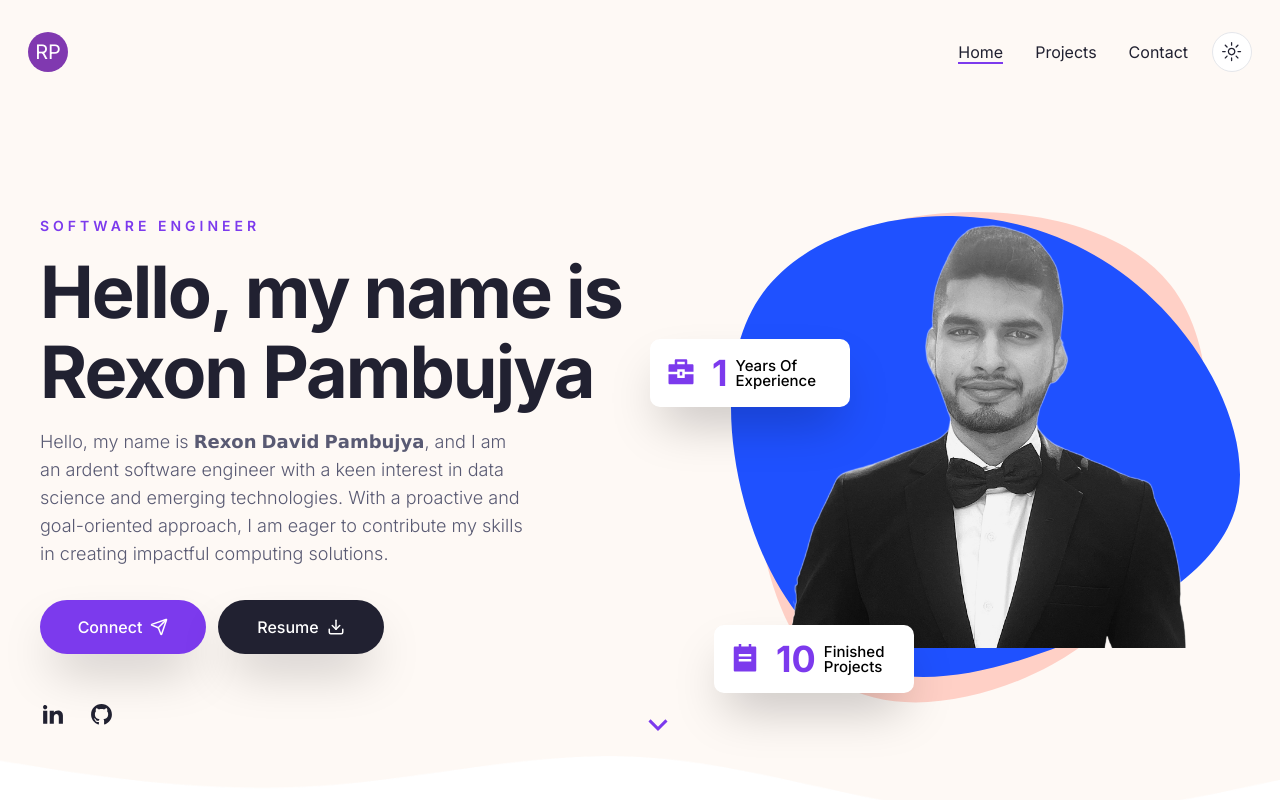
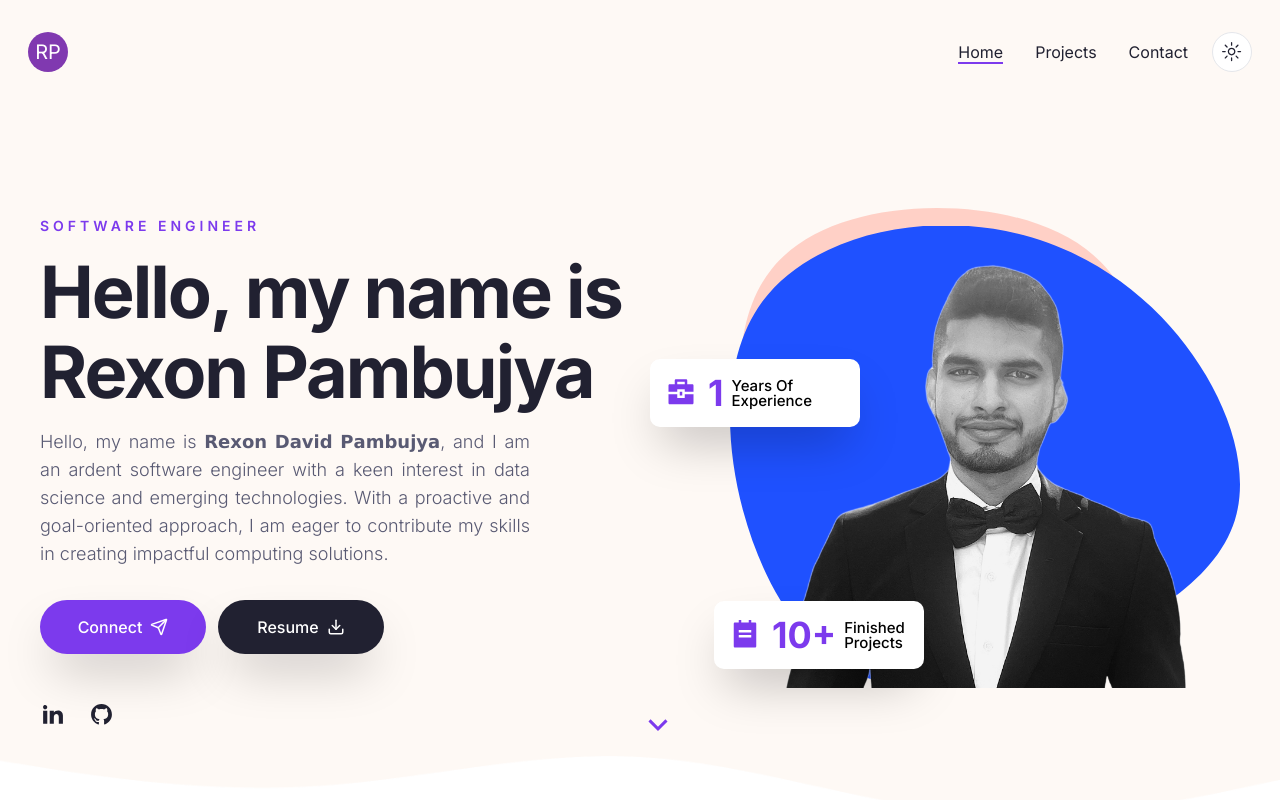
Before and after one commit to Rexon-Pambujya/portfolio-rexon-pambujya, a Next.js app: page / in a window 1280 px wide. Shown: the top 800 px of the page. Built offline with nearby package versions, Linux system fonts and the light colour scheme; what @nextui-org/react would draw is missing.

Commit message:
changes in devimg layout, flexing and styling of skills section

```diff
--- a/app/globals.css
+++ b/app/globals.css
@@ -84,8 +84,8 @@
 }
 
 .badge {
-  @apply z-10 w-[200px] h-[68px] bg-white dark:backdrop-blur-[44px] shadow-2xl
-  p-4 rounded-[10px] flex items-center gap-x-4;
+  @apply z-10 w-fit lg:w-[210px] h-auto xl:h-[68px] bg-white dark:backdrop-blur-[44px] shadow-2xl
+  p-2 lg:p-4 rounded-[10px] flex items-center gap-x-1 lg:gap-x-3;
 }
 
 .swiper-horizontal > .section-pagination-bullets .swiper-pagination-bullet,
--- a/components/Badge.jsx
+++ b/components/Badge.jsx
@@ -9,13 +9,13 @@ export const Badge = ({
 }) => {
   return (
     <div className={`badge ${containerStyles}`}>
-      <div className="text-3xl text-primary">{icon}</div>
+      <div className=" text-xl lg:text-3xl text-primary">{icon}</div>
       <div className="flex items-center gap-x-2">
-        <div className="text-4xl leading-none font-bold text-primary">
+        <div className=" text-2xl lg:text-4xl leading-none font-bold text-primary">
           <CountUp end={endCountNum} delay={1} duration={4} />
           {endCountText}
         </div>
-        <div className="max-w-[70px] leading-none text-[15px] font-medium text-black">
+        <div className="max-w-[70px] leading-none text-[12px] lg:text-[15px] font-medium text-black">
           {badgeText}
         </div>
       </div>
--- a/components/DevImg.jsx
+++ b/components/DevImg.jsx
@@ -6,7 +6,9 @@ export default function DevImg({ containerStyles, imgSrc }) {
         <Image
           src={imgSrc}
           fill
-          style={{ objectFit: "scale-down" }}
+          style={{
+            objectFit: "scale-down",
+          }}
           priority
           alt="Image of the dev who created this website"
           sizes="(max-width:768px) 100vw, (max-width:1200px) 50vw, 33vw"
--- a/components/Hero.jsx
+++ b/components/Hero.jsx
@@ -17,17 +17,17 @@ export default function Hero() {
       className="py-12 xl:py-19 h-auto xl:pt-20 bg-hero bg-no-repeat
     bg-bottom bg-cover dark:bg-none mb-24"
     >
-      <div className="p-10 mx-auto">
+      <div className="p-8 xl:p-10 mx-auto">
         <div className="flex flex-col xl:flex-row justify-between gap-x-8">
           <div
             className="flex max-w-[600px] flex-col justify-center mx-auto
-          xl:mx-0 text-center xl:text-left"
+          xl:mx-0 text-center xl:text-left order-2 xl:order-1"
           >
             <div className="text-sm uppercase font-semibold mb-4 text-primary tracking-[4px]">
               Software Engineer
             </div>
             <h1 className="h1 mb-4">Hello, my name is Rexon Pambujya</h1>
-            <p className="subtitle max-w-[490px] mx-auto xl:mx-0">
+            <p className="subtitle max-w-[490px] mx-auto xl:mx-0 text-justify">
               Hello, my name is 𝗥𝗲𝘅𝗼𝗻 𝗗𝗮𝘃𝗶𝗱 𝗣𝗮𝗺𝗯𝘂𝗷𝘆𝗮, and I am an ardent
               software engineer with a keen interest in data science and
               emerging technologies. With a proactive and goal-oriented
@@ -62,9 +62,16 @@ export default function Hero() {
               iconsStyles="text-foreground text-[25px] hover:text-primary transition-all"
             />
           </div>
-          <div className="hidden xl:flex relative">
+          <div className="relative flex flex-col justify-center items-center order-1 xl:order-2 mb-8 xl:mb-0">
+            <div className="relative w-full  max-w-[510px]">
+              <div className="bg-hero_shape2_light dark:bg-hero_shape2_dark w-full h-full bg-no-repeat absolute bg-left-bottom lg:-top-12 -right-2 bg-contain"></div>
+              <DevImg
+                containerStyles="bg-hero_shape w-full xl:w-[510px] h-[462px] bg-no-repeat relative bg-bottom bg-contain overflow:hidden md:bg-cover"
+                imgSrc="/hero/dev.png"
+              />
+
               <Badge
-              containerStyles="absolute top-[24%] -left-[5rem]"
+                containerStyles="absolute top-[24%] -left-[1rem] lg:-left-[5rem]"
                 icon={<RiBriefcase4Fill />}
                 endCountNum={1}
                 badgeText="Years Of Experience"
@@ -73,17 +80,10 @@ export default function Hero() {
                 containerStyles="absolute top-[80%] -left-[1rem]"
                 icon={<RiTodoFill />}
                 endCountNum={10}
-              endCountText=""
+                endCountText="+"
                 badgeText="Finished Projects"
               />
-            <div
-              className="bg-hero_shape2_light dark:bg-hero_shape2_dark w-[500px] h-[500px] bg-no-repeat absolute -top-1
-            -right-2"
-            ></div>
-            <DevImg
-              containerStyles="bg-hero_shape w-[510px] h-[462px] bg-no-repeat relative bg-bottom overflow:hidden"
-              imgSrc="/hero/dev.png"
-            />
+            </div>
           </div>
         </div>
         <div
--- a/components/Skills.jsx
+++ b/components/Skills.jsx
@@ -79,40 +79,40 @@ export default function Skills() {
       </div>
       <div className="w-full flex flex-col items-center justify-center mt-8">
         <h2 className="font-bold ">Soft Skills</h2>
-        <div className="mt-10 xl:mt-12 grid grid-cols-2 xl:grid-cols-3 justify-center items-center gap-y-10 gap-x-10 xl:gap-24 text-[20px]">
+        <div className="mt-5 px-5 xl:mt-12 grid grid-cols-2 xl:grid-cols-3 justify-center items-center gap-y-10 gap-x-10 xl:gap-24 text-[20px]">
           <Button
             size="sm"
-            className="bg-secondary text-lg rounded-sm text-white hover:shadow-primary shadow-lg"
+            className="bg-secondary h-[2.5rem] text-sm lg:text-lg rounded-sm text-white hover:shadow-primary shadow-lg"
           >
             Teamwork
           </Button>
           <Button
             size="sm"
-            className="bg-secondary text-lg rounded-sm text-white hover:shadow-primary shadow-lg"
+            className="bg-secondary h-[2.5rem] text-sm lg:text-lg rounded-sm text-white hover:shadow-primary shadow-lg text-pretty"
           >
             Problem-Solving
           </Button>
           <Button
             size="sm"
-            className="bg-secondary text-lg rounded-sm text-white hover:shadow-primary shadow-lg"
+            className="bg-secondary h-[2.5rem] text-sm lg:text-lg rounded-sm text-white hover:shadow-primary shadow-lg"
           >
             Empathy
           </Button>
           <Button
             size="sm"
-            className="bg-secondary text-lg rounded-sm text-white hover:shadow-primary shadow-lg"
+            className="bg-secondary h-[2.5rem] text-sm lg:text-lg rounded-sm text-white hover:shadow-primary shadow-lg"
           >
             Leadership
           </Button>
           <Button
             size="sm"
-            className="bg-secondary text-lg rounded-sm text-white hover:shadow-primary shadow-lg"
+            className="bg-secondary h-[2.5rem] text-sm lg:text-lg rounded-sm text-white hover:shadow-primary shadow-lg"
           >
             Project Management
           </Button>
           <Button
             size="sm"
-            className="bg-secondary text-lg rounded-sm text-white hover:shadow-primary shadow-lg"
+            className="bg-secondary h-[2.5rem] text-sm lg:text-lg rounded-sm text-white hover:shadow-primary shadow-lg text-pretty"
           >
             Attention to Detail
           </Button>
```
Lines whose indentation alone changed are shown as unchanged.
